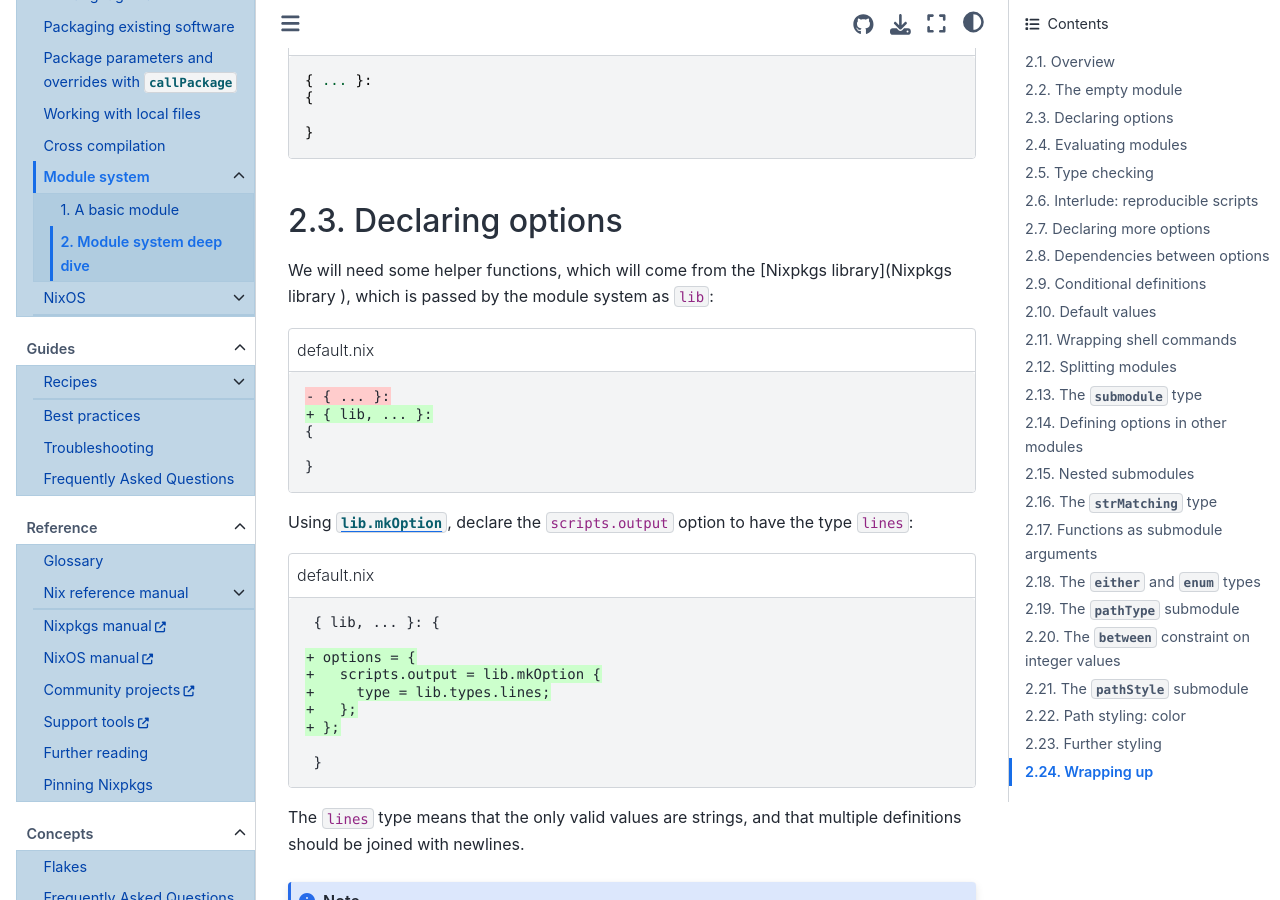
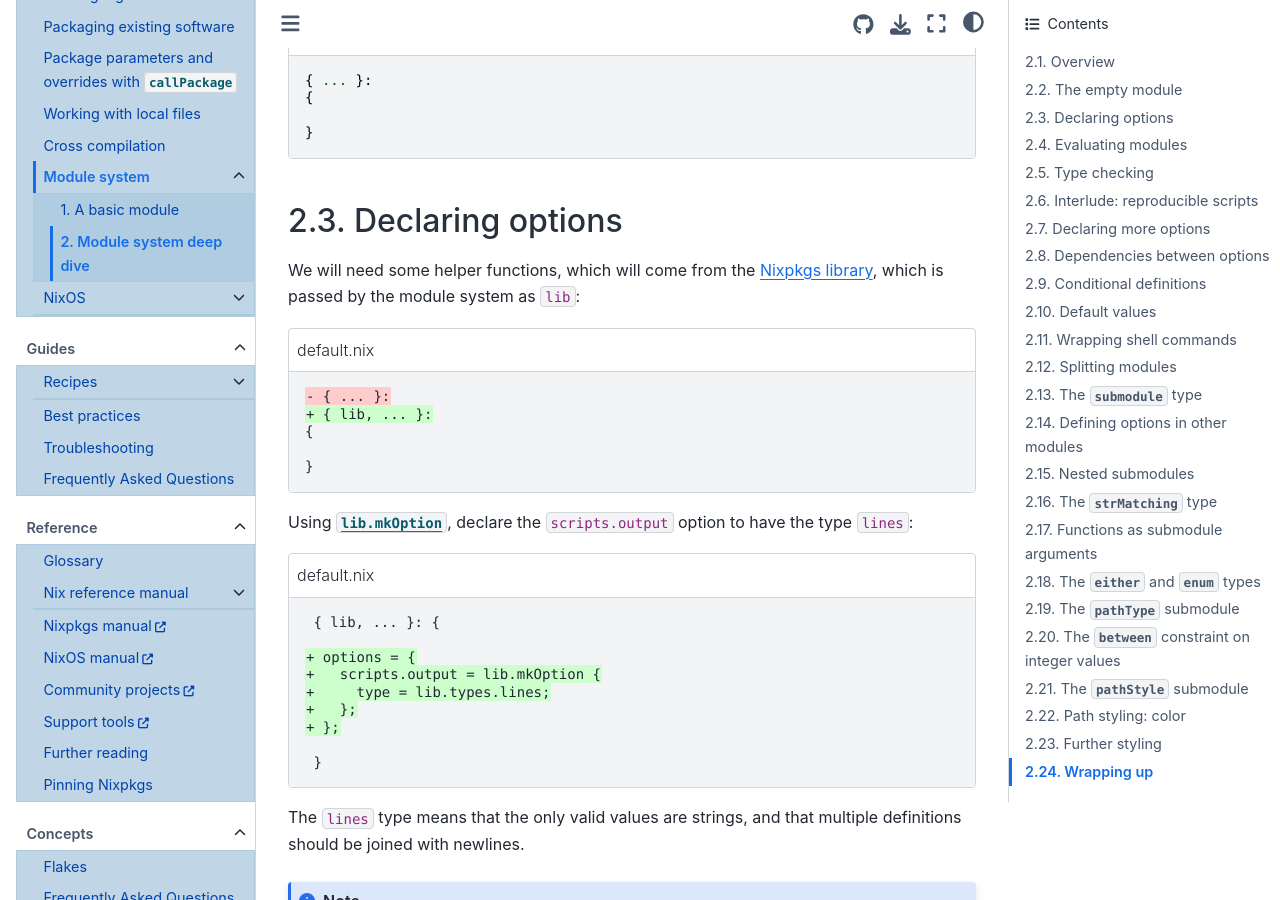
Before and after one commit to NixOS/nix.dev, a Sphinx documentation site: the page built from source/tutorials/module-system/deep-dive.md, in a window 1280 px wide and 900 px high, scrolled down 1110 px. Built offline with Sphinx 7.4.7 and the Sphinx Book theme 1.1.4, drawn with Linux system fonts in a browser that asks for light colours; some of the changed lines change nothing that is shown.

Commit message:
Link nixpkgs library in module-system tutorial (#1065)

````diff
--- a/source/tutorials/module-system/deep-dive.md
+++ b/source/tutorials/module-system/deep-dive.md
@@ -41,7 +41,7 @@ Write the following into a file called `default.nix`:
 
 ## Declaring options
 
-We will need some helper functions, which will come from the [Nixpkgs library](Nixpkgs library ), which is passed by the module system as `lib`:
+We will need some helper functions, which will come from the [Nixpkgs library](https://github.com/NixOS/nixpkgs/tree/master/lib), which is passed by the module system as `lib`:
 
 ```{code-block} diff
 :caption: default.nix
````
